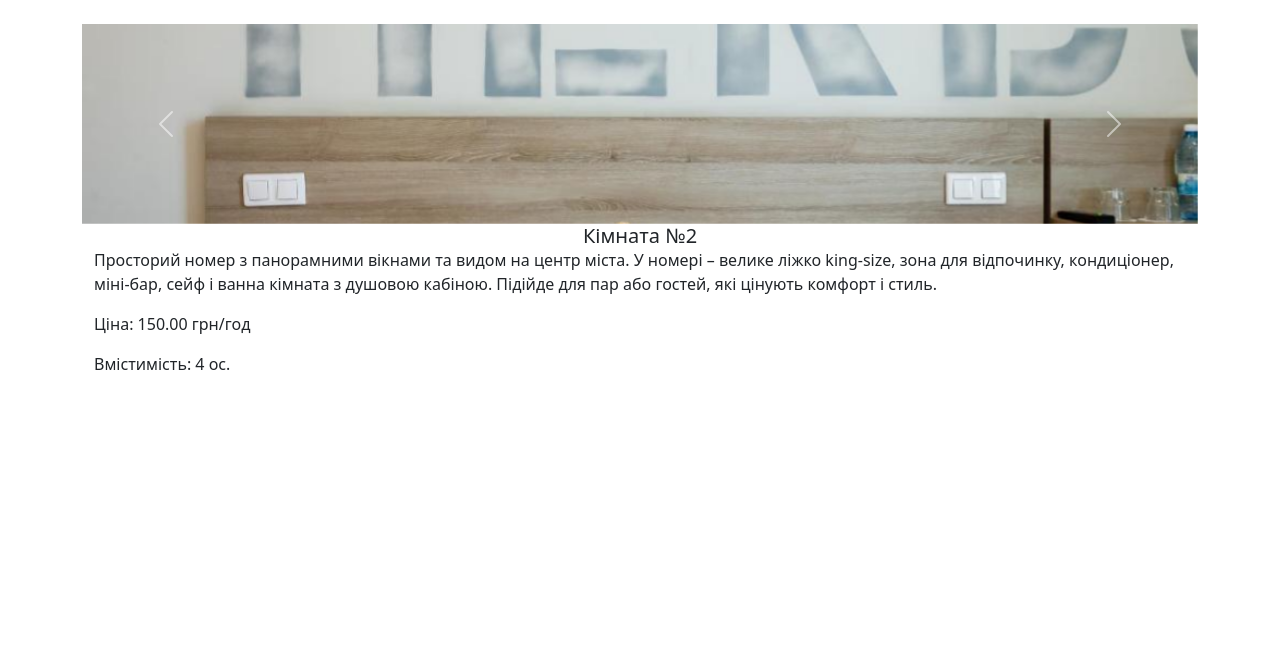
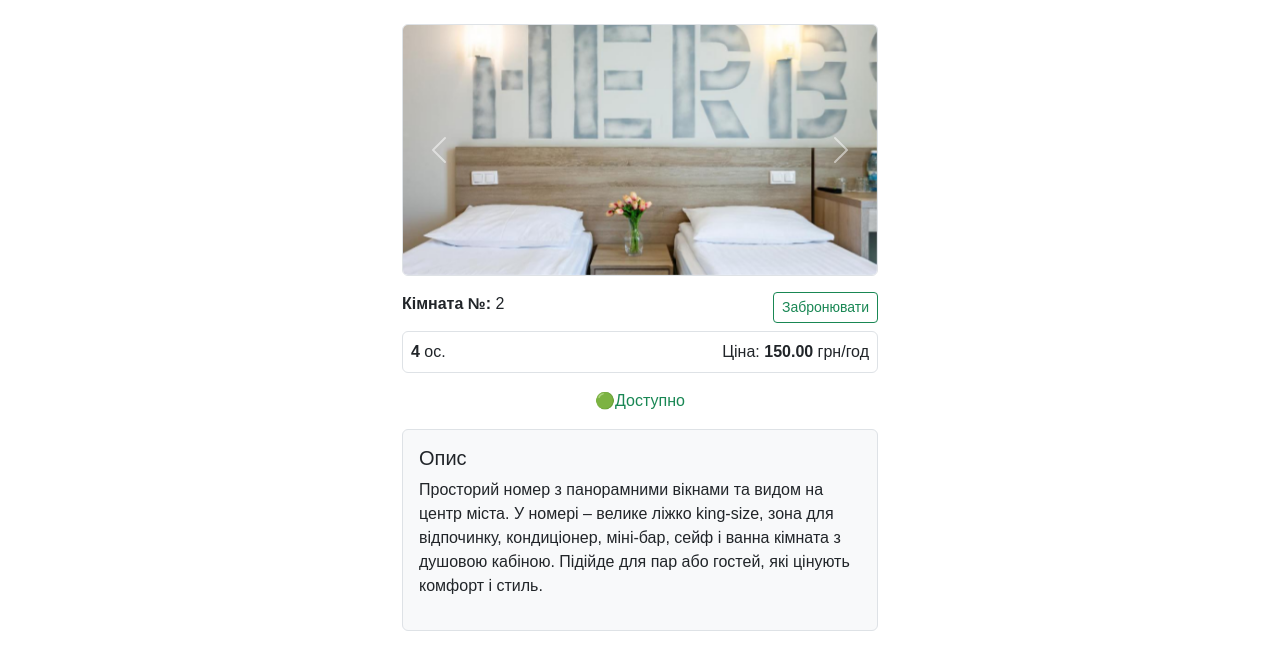
Before and after one commit to Rokit8481/booking_system, a Django app: page /room/2/ in a window 1280 px wide. Shown: the part 56-726 px from the top of the page. Run offline with Django 5.2, Linux system fonts and the light colour scheme; data comes from the database, SQL or seed files in the repository; both versions use the stored data as it was after the commit.

Commit message:
Зроблено шаблон сторінки кімнати  та допрацьована форма для бронювання

```diff
--- a/room_booking/booking/templates/booking/room.html
+++ b/room_booking/booking/templates/booking/room.html
@@ -1,15 +1,17 @@
 {% extends 'base.html' %}
 
-{% block title %}Кімната{% endblock %}
+{% block title %}Кімната №{{ room.number }}{% endblock %}
 
 {% block content %}
+<div class="container mt-4" style="max-width: 500px; margin: auto; font-family: sans-serif;">
+
+  <div class="mb-3 border rounded overflow-hidden">
     {% if room.images.all %}
     <div id="carouselRoom{{ room.id }}" class="carousel slide" data-bs-ride="carousel">
       <div class="carousel-inner">
         {% for image in room.images.all %}
         <div class="carousel-item {% if forloop.first %}active{% endif %}">
-                    <img src="{{ image.image.url }}" class="d-block w-100" style="height: 200px; object-fit: cover;" alt="Фото кімнати">
-                  </a>
+          <img src="{{ image.image.url }}" class="d-block w-100" style="height: 250px; object-fit: cover;" alt="Фото кімнати">
         </div>
         {% endfor %}
       </div>
@@ -23,14 +25,37 @@
       {% endif %}
     </div>
     {% else %}
-            <div class="text-muted text-center" style="height: 200px; background-color: #f8f9fa; display: flex; align-items: center; justify-content: center;">
-              <span>Без фото</span>
+    <div class="d-flex align-items-center justify-content-center" style="height: 250px; background-color: #f0f0f0;">
+      <span class="text-muted">Фото відсутнє</span>
     </div>
     {% endif %}
-<div class="container">
-    <div class="text-center"><h5 class="card-title">Кімната №{{ room.number }}</h5></div>
-    <p class="card-text">{{ room.description|default:"Без опису" }}</p>
-    <p>Ціна: {{ room.price_per_hour }} грн/год</p>
-    <p>Вмістимість: {{ room.capacity }} ос.</p>
+  </div>
+
+  <div class="d-flex justify-content-between mb-2">
+    <div>
+      <strong>Кімната №:</strong> {{ room.number }}
+    </div>
+    <div>
+      <a href="{% url 'book_room' room.pk %}" class="btn btn-outline-success btn-sm">Забронювати</a>
+    </div>
+  </div>
+
+  <div class="d-flex justify-content-between border p-2 rounded mb-3">
+    <div><strong>{{ room.capacity }}</strong> ос.</div>
+    <div>Ціна: <strong>{{ room.price_per_hour }}</strong> грн/год</div>
+  </div>
+
+  <div class="mb-3 text-center">
+    {% if room.is_active %}
+      <span class="text-success">🟢Доступно</span>
+    {% else %}
+      <span class="text-danger">🔴Недоступно</span>
+    {% endif %}
+  </div>
+
+  <div class="border rounded p-3 bg-light">
+    <h5 class="mb-2">Опис</h5>
+    <p>{{ room.description|default:"Без опису" }}</p>
+  </div>
 </div>
 {% endblock %}
--- a/room_booking/booking/templates/registration/login.html
+++ b/room_booking/booking/templates/registration/login.html
@@ -6,4 +6,5 @@
 
 
 
+
 {% endblock %}
--- a/room_booking/booking/views.py
+++ b/room_booking/booking/views.py
@@ -23,23 +23,22 @@ def room(request: HttpRequest, pk):
     })
 
 @login_required
-def book_room(request: HttpRequest, pk):
-    room = get_object_or_404(Room, pk = pk)
+def book_room(request: HttpRequest, pk: int):
+    room = get_object_or_404(Room, pk=pk)
+    booking = Booking(user=request.user, room=room)
+
     if request.method == 'POST':
-        start_time = request.POST.get('start_time')
-        end_time = request.POST.get('end_time')
-        if not start_time or not end_time:
-            return render(request, 'booking/book_room.html', {
-                'room': room,
-                'error': 'Потрібно вказати початок і кінець бронювання.'
-            })
-        Booking.objects.create(
-            user = request.user ,
-            room=room,
-            start_time=start_time,
-            end_time=end_time
-        )
-        return redirect('my_bookings')
+        form = BookingForm(request.POST, instance=booking)
+        if form.is_valid():
+            form.save()
+            return redirect('my_bookings')
+    else:
+        form = BookingForm(instance=booking)
+
+    return render(request, 'booking/book_room.html', {
+        'form': form,
+        'room': room,
+    })
 
 @login_required
 def cancel_booking(request: HttpRequest, pk: int):
@@ -65,6 +64,7 @@ def edit_booking(request: HttpRequest, pk: int):
         'form': form,
         'booking': booking
     })
+
 @login_required
 def my_bookings(request: HttpRequest):
     user = request.user
```
Also changed, not shown: room_booking/booking/forms.py (+32 -1 lines), room_booking/db.sqlite3. Lines whose indentation alone changed are shown as unchanged.
